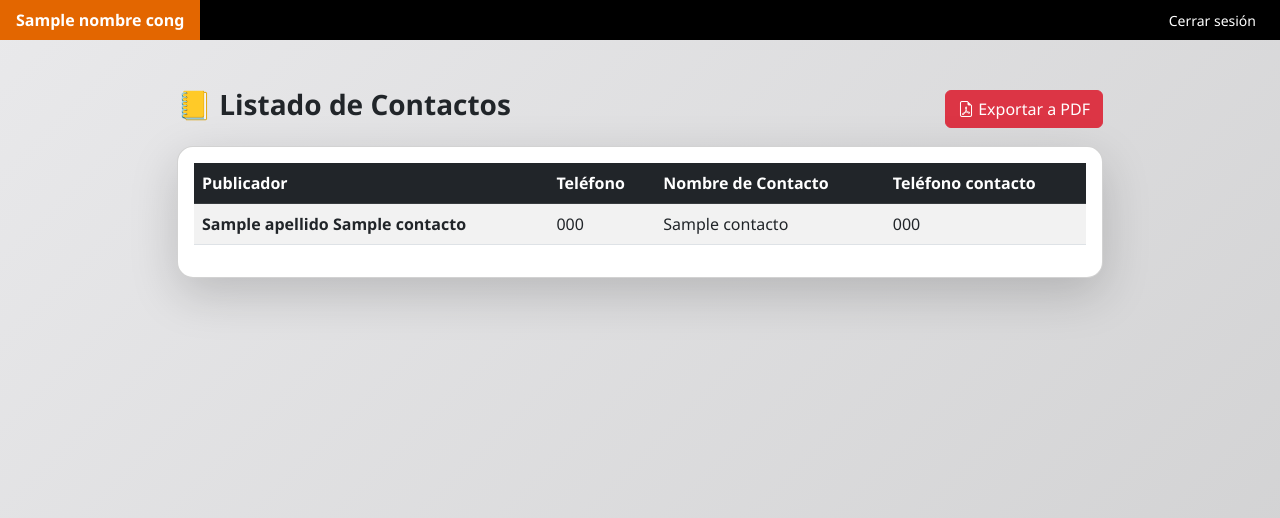
After one commit to miguelarcedev/Informes, a Django app: template publicador/templates/publicador/contactos_inactivos.html in a window 1280 px wide. The commit adds this page. Shown: the top 518 px of the page. Run offline with Django 4.2, Linux system fonts and the light colour scheme; the template is opened without the code that fills it: most values are stand-ins (such as "Sample title", 1, 10 or a date in 2020).

Commit message:
listado de contactos activos e inactivos

```diff
--- a/cuentas/templates/cuentas/panel_general.html
+++ b/cuentas/templates/cuentas/panel_general.html
@@ -113,7 +113,10 @@
           </a>
 
           <a href="{% url 'contactos' %}" class="list-group-item list-group-item-action">
-            <i class="fas fa-address-book me-2"></i> Contactos
+            <i class="fas fa-address-book me-2"></i> Contactos activos
+          </a>
+          <a href="{% url 'contactos_inactivos' %}" class="list-group-item list-group-item-action">
+            <i class="fas fa-address-book me-2"></i> Contactos inactivos
           </a>
         </div>
       </div>
--- /dev/null
+++ b/publicador/templates/publicador/contactos_inactivos.html
@@ -0,0 +1,51 @@
+{% extends "base.html" %}
+
+{% block contenido %}
+
+<div class="container mt-5">
+    <div class="row justify-content-center">
+        <div class="col-md-10">
+
+            <div class="d-flex justify-content-between align-items-center mb-3">
+                <h3 class="fw-bold">📒 Listado de Contactos</h3>
+                <a href="{% url 'exportar_contactos_inactivos_pdf' %}" class="btn btn-danger">
+                    <i class="bi bi-file-earmark-pdf"></i> Exportar a PDF
+                </a>
+            </div>
+
+            <div class="card shadow-lg rounded-4">
+                <div class="card-body">
+                    <div class="table-responsive">
+                        <table class="table table-hover table-striped align-middle text-Left">
+                            <thead class="table-dark">
+                                <tr>
+                                    <th scope="col">Publicador</th>
+                                    <th scope="col">Teléfono</th>
+                                    <th scope="col">Nombre de Contacto</th>
+                                    <th scope="col">Teléfono contacto</th>
+                                </tr>
+                            </thead>
+                            <tbody>
+                                {% for c in contactos %}
+                                <tr>
+                                    <td class="fw-semibold">{{c.apellido}} {{c.nombre}}</td>
+                                    <td>{{c.telefono}}</td>
+                                    <td>{{c.contacto|default_if_none:""}}</td>
+                                    <td>{{c.telefono_contacto}}</td>
+                                </tr>
+                                {% empty %}
+                                <tr>
+                                    <td colspan="4" class="text-muted">No hay contactos registrados</td>
+                                </tr>
+                                {% endfor %}
+                            </tbody>
+                        </table>
+                    </div>
+                </div>
+            </div>
+
+        </div>
+    </div>
+</div>
+
+{% endblock %}
--- a/publicador/urls.py
+++ b/publicador/urls.py
@@ -2,7 +2,7 @@ from django.contrib import admin
 from django.urls import path
 from . import views
 
-from publicador.views import Irregulares, Grupos, Estadisticas,Contactos
+from publicador.views import Irregulares, Grupos, Estadisticas,Contactos,Contactos_inactivos
 
 
 
@@ -11,9 +11,11 @@ urlpatterns = [
     path('irregulares/', Irregulares.as_view(), name='irregulares-list'),
     path('estadisticas/', Estadisticas.as_view(), name='estadisticas'),
     path('contactos/', Contactos.as_view(), name='contactos'),
+    path('contactos_inactivos/', Contactos_inactivos.as_view(), name='contactos_inactivos'),
     path("activos/", views.publicadores_activos, name="activos"),
     path("inactivos/", views.publicadores_inactivos, name="inactivos"),
     path("publicador/<int:pk>/pdf/<int:anio>/", views.informe_pdf, name="informe_pdf"),
     path("exportar_contactos_pdf/", views.exportar_contactos_pdf, name="exportar_contactos_pdf"),
+    path("exportar_contactos_inactivos_pdf/", views.exportar_contactos_inactivos_pdf, name="exportar_contactos_inactivos_pdf"),
 
 ]
```
Also changed, not shown: cuentas/templates/cuentas/register.html (+9 -9 lines), publicador/views.py (+68 -2 lines).
